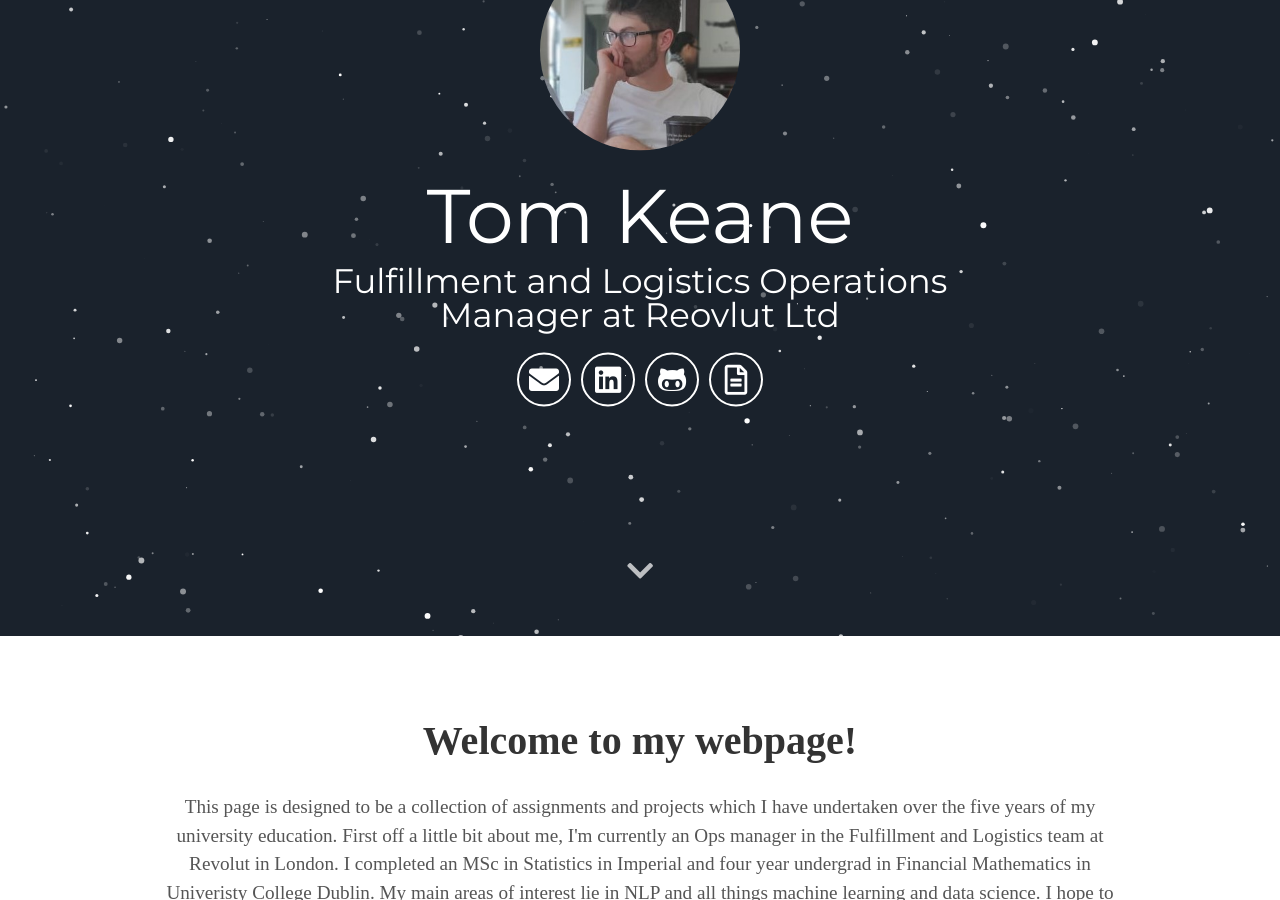
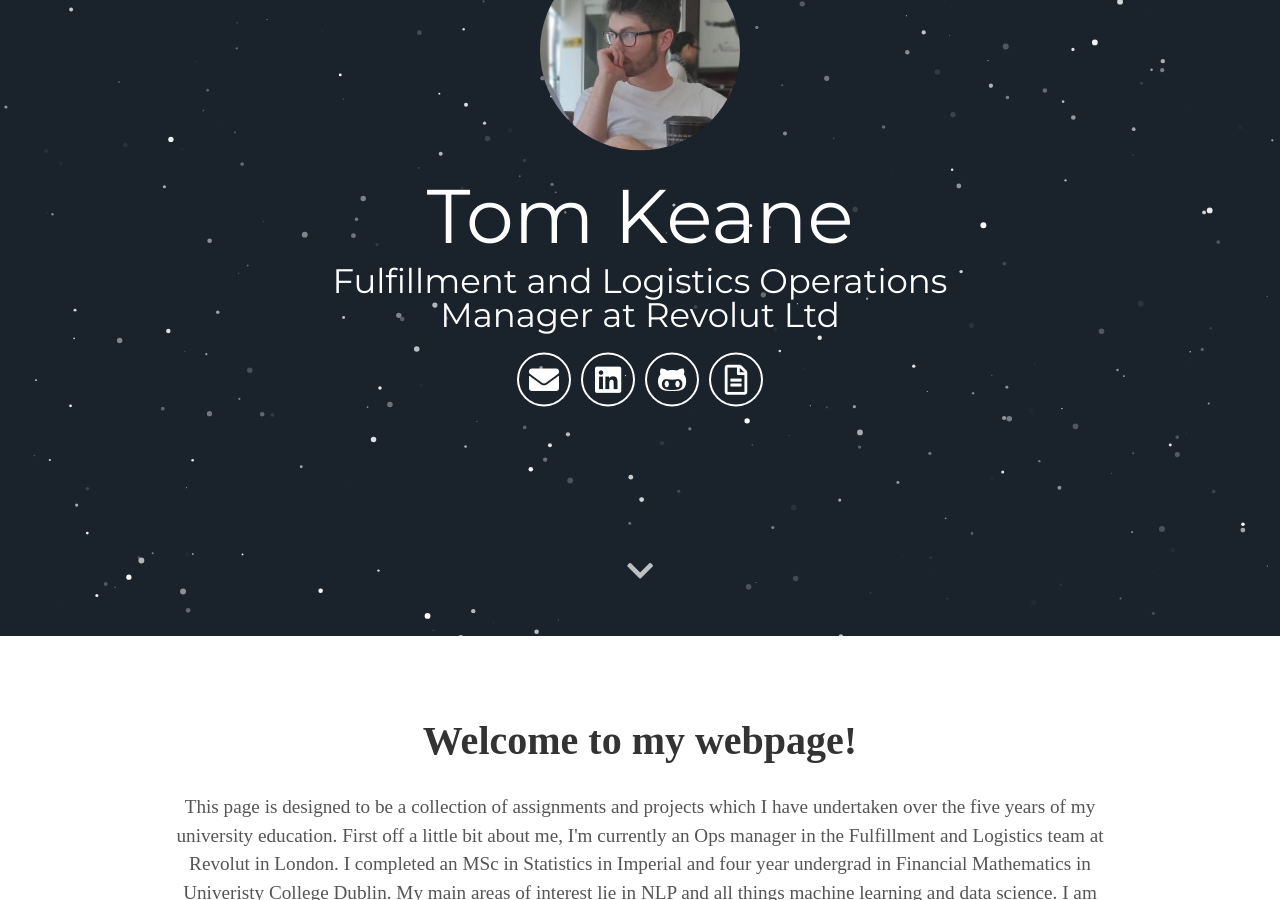
Before and after one commit to tom-keane/tom-keane.github.io, a Jekyll site: the page built from index.html, in a window 1280 px wide and 900 px high, scrolled down 264 px. Built offline with Jekyll 4.4.1, drawn with Linux system fonts in a browser that asks for light colours; some web fonts are replaced; some of the changed text lies outside the part shown.

Commit message:
Update _config.yml

```diff
--- a/_config.yml
+++ b/_config.yml
@@ -1,5 +1,5 @@
 ---
-description: "Fulfillment and Logistics Operations Manager at Reovlut Ltd"
+description: "Fulfillment and Logistics Operations Manager at Revolut Ltd"
 exclude:
   - package.json
   - src
@@ -31,6 +31,7 @@ project_6_subtitle: R
 project_6_timeframe: "6 hours (2020)"
 project_6_title: "MCMC sampling and computational statistics"
 title: "Tom Keane"
-user_description: "This page is designed to be a collection of assignments and projects which I have undertaken over the five years of my university education. First off a little bit about me, I'm currently an Ops manager in the Fulfillment and Logistics team at Revolut in London. I completed an MSc in Statistics in Imperial and four year undergrad in Financial Mathematics in Univeristy College Dublin. My main areas of interest lie in NLP and all things machine learning and data science. I hope to work at the fore-front of these areas, particularly their application to business. With a strong background in Python and R, I would be delighted to discuss any related opportunities."
-user_title: "Fulfillment and Logistics Operations Manager at Reovlut Ltd"
+user_description: "This page is designed to be a collection of assignments and projects which I have undertaken over the five years of my university education. First off a little bit about me, I'm currently an Ops manager in the Fulfillment and Logistics team at Revolut in London. I completed an MSc in Statistics in Imperial and four year undergrad in Financial Mathematics in Univeristy College Dublin. My main areas of interest lie in NLP and all things machine learning and data science. I am interested in working at the fore-front of these areas, particularly their application to business. With a strong background in Python and R, I would be delighted to discuss any related opportunities.
+<b>Also if you are interested in working at Revolut please reach out to me through my Linkedin.<\b>"
+user_title: "Fulfillment and Logistics Operations Manager at Revolut Ltd"
 username: "Tom Keane"
```
